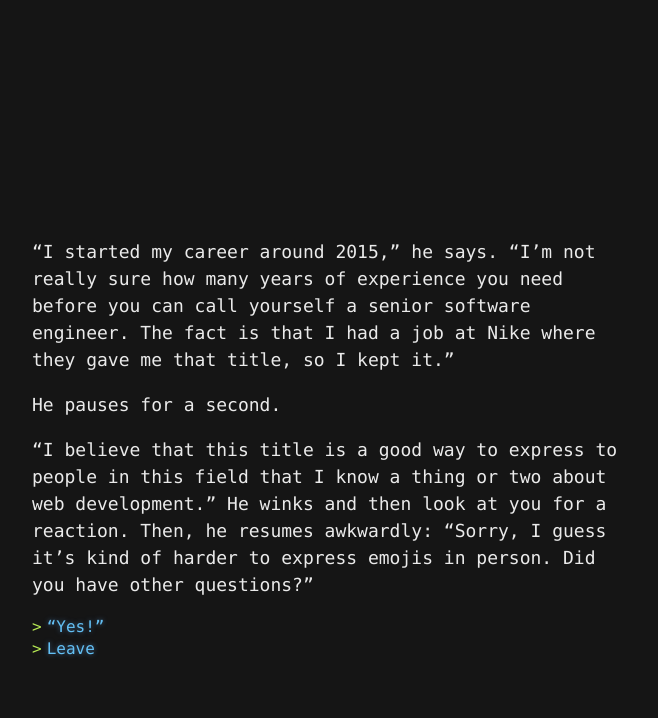
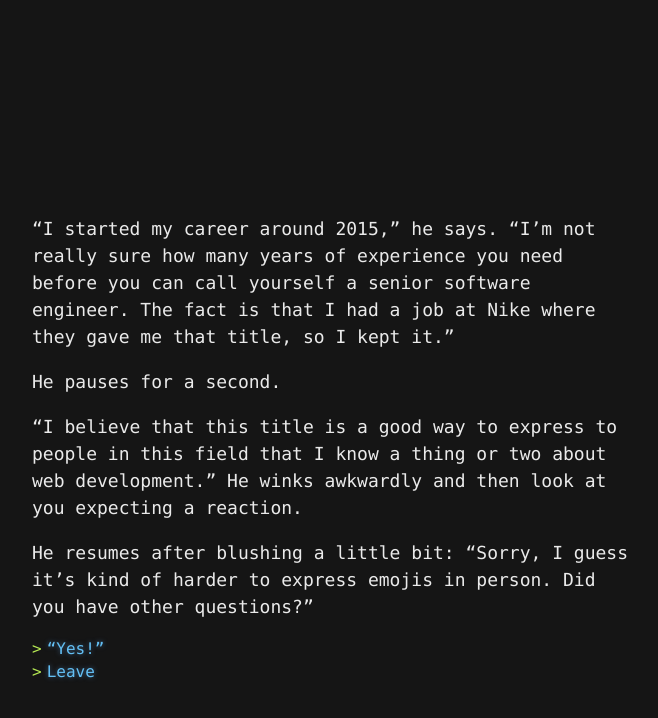
Before and after one commit to yvesgurcan/adventure, a Jekyll site: the page built from senior.md, in a window 1280 px wide. Shown: the top 718 px of the page, without its empty margins (308-966 px from the left). Built offline with Jekyll 4.4.1, drawn with Linux system fonts in a browser that asks for light colours; our own code applies the rules of GitHub Pages for plain Markdown files.

Commit message:
Update senior.md

```diff
--- a/senior.md
+++ b/senior.md
@@ -2,7 +2,9 @@
 
 He pauses for a second.
 
-"I believe that this title is a good way to express to people in this field that I know a thing or two about web development." He winks and then look at you for a reaction. Then, he resumes awkwardly: "Sorry, I guess it's kind of harder to express emojis in person. Did you have other questions?"
+"I believe that this title is a good way to express to people in this field that I know a thing or two about web development." He winks awkwardly and then look at you expecting a reaction.
+
+He resumes after blushing a little bit: "Sorry, I guess it's kind of harder to express emojis in person. Did you have other questions?"
 
 - ["Yes!"](job.md)
 - [Leave](leave.md)
```
